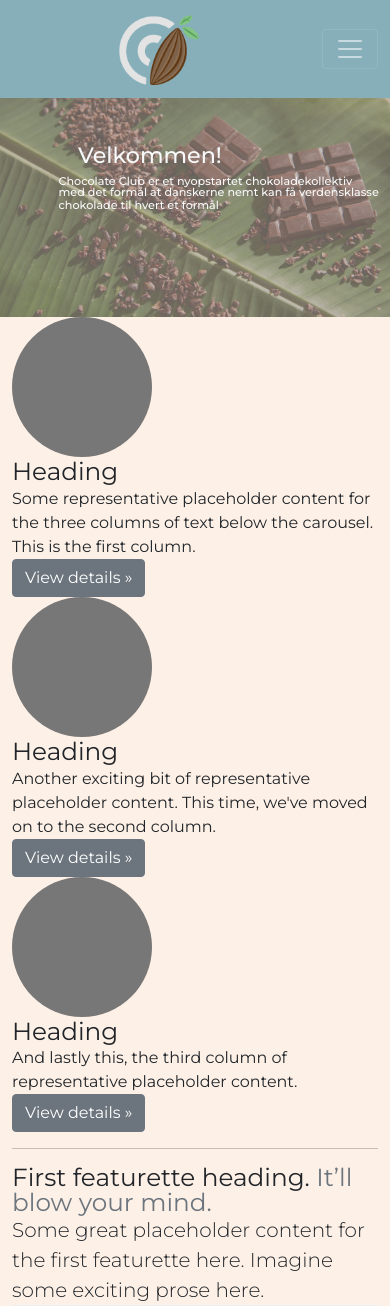
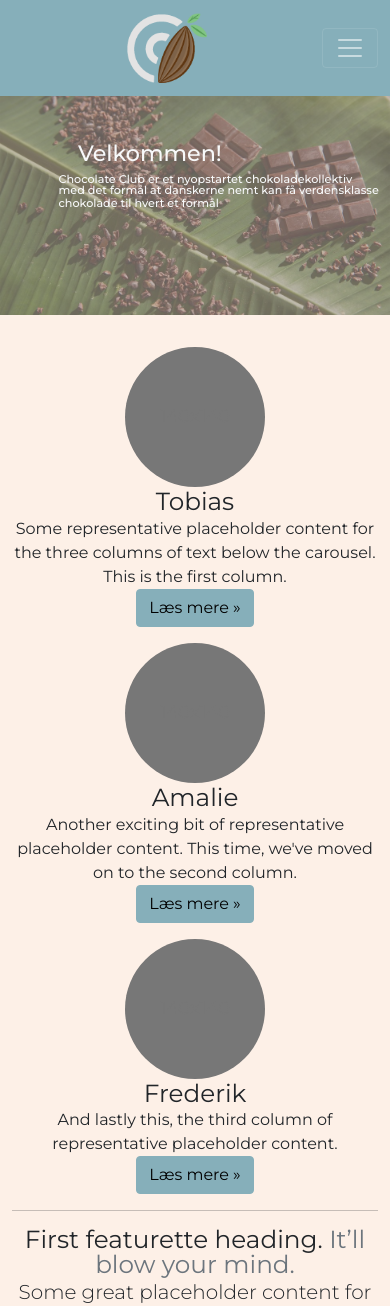
Before and after one commit to DesignByVang/ChocolateClub, a PHP site: page / in a window 390 px wide. Shown: the top 1306 px of the page. Run offline with PHP 8.4, Linux system fonts and the light colour scheme; some libraries are stand-ins or nearby versions.

Commit message:
navbar kigget på, ændret personer-info

```diff
--- a/css/styles.scss
+++ b/css/styles.scss
@@ -79,8 +79,10 @@ img{
 .navbar-brand img{
   height: 70px;
 }
-.toplogo{
-  height: 70px;
+
+.toplogo {
+  left: 50%;
+
 }
 .navbar-nav{
   align-items: center;
@@ -141,3 +143,7 @@ img{
     font-size: 0.7rem;
   }
 }
+
+.event {
+  font-weight: 300;
+}
--- a/evnets.php
+++ b/evnets.php
@@ -67,7 +67,7 @@
     <section class="py-5 text-center container">
         <div class="row py-lg-5">
             <div class="col-lg-6 col-md-8 mx-auto">
-                <h1 class="fw-light">Chocolate Club Events</h1>
+                <h1 class="text-light">Chocolate Club Events</h1>
                 <p class="lead text-muted">her vil du have muligheden for at se eller læse om og booke events til alle former for selvskaber</p>
                 <p>
                     <a href="#" class="btn btn-primary my-2">Kontakt</a>
--- a/index.php
+++ b/index.php
@@ -26,11 +26,9 @@
 
 <nav class="navbar navbar-expand-lg navbar-dark bg-primary">
     <div class="container-fluid">
-        <ul class="navbar-nav mx-auto">
-            <a class="navbar-brand d-lg-none" href="index.php">
-                <img src="images/logo_lille.png">
+        <a href="index.php" class="navbar-brand d-lg-none toplogo mx-auto">
+            <img src="images/logo_lille.png" alt="chocolate club logo">
         </a>
-        </ul>
         <button class="navbar-toggler" type="button" data-bs-toggle="collapse" data-bs-target="#navbarNav" aria-controls="navbarNav" aria-expanded="false" aria-label="Toggle navigation">
             <span class="navbar-toggler-icon"></span>
         </button>
@@ -87,32 +85,30 @@
 
 
 
-    <div class="container marketing">
-
-        <!-- Three columns of text below the carousel -->
+<div class="container marketing mt-3 text-center">
     <div class="row">
         <div class="col-lg-4">
-                <svg class="bd-placeholder-img rounded-circle" width="140" height="140" xmlns="http://www.w3.org/2000/svg" role="img" aria-label="Placeholder: 140x140" preserveAspectRatio="xMidYMid slice" focusable="false"><title>Placeholder</title><rect width="100%" height="100%" fill="#777"/><text x="50%" y="50%" fill="#777" dy=".3em">140x140</text></svg>
+            <svg class="bd-placeholder-img rounded-circle mt-3" width="140" height="140" xmlns="http://www.w3.org/2000/svg" role="img" aria-label="Placeholder: 140x140" preserveAspectRatio="xMidYMid slice" focusable="false"><title>Placeholder</title><rect width="100%" height="100%" fill="#777"/><text x="50%" y="50%" fill="#777" dy=".3em">140x140</text></svg>
 
-                <h2 class="fw-normal">Heading</h2>
+            <h2 class="fw-normal ">Tobias</h2>
             <p>Some representative placeholder content for the three columns of text below the carousel. This is the first column.</p>
-                <p><a class="btn btn-secondary" href="#">View details &raquo;</a></p>
-            </div><!-- /.col-lg-4 -->
+            <p><a class="btn btn-primary" href="#">Læs mere &raquo;</a></p>
+        </div>
         <div class="col-lg-4">
-                <svg class="bd-placeholder-img rounded-circle" width="140" height="140" xmlns="http://www.w3.org/2000/svg" role="img" aria-label="Placeholder: 140x140" preserveAspectRatio="xMidYMid slice" focusable="false"><title>Placeholder</title><rect width="100%" height="100%" fill="#777"/><text x="50%" y="50%" fill="#777" dy=".3em">140x140</text></svg>
+            <svg class="bd-placeholder-img rounded-circle mt-3" width="140" height="140" xmlns="http://www.w3.org/2000/svg" role="img" aria-label="Placeholder: 140x140" preserveAspectRatio="xMidYMid slice" focusable="false"><title>Placeholder</title><rect width="100%" height="100%" fill="#777"/><text x="50%" y="50%" fill="#777" dy=".3em">140x140</text></svg>
 
-                <h2 class="fw-normal">Heading</h2>
+            <h2 class="fw-normal">Amalie</h2>
             <p>Another exciting bit of representative placeholder content. This time, we've moved on to the second column.</p>
-                <p><a class="btn btn-secondary" href="#">View details &raquo;</a></p>
-            </div><!-- /.col-lg-4 -->
+            <p><a class="btn btn-primary" href="#">Læs mere &raquo;</a></p>
+        </div>
         <div class="col-lg-4">
-                <svg class="bd-placeholder-img rounded-circle" width="140" height="140" xmlns="http://www.w3.org/2000/svg" role="img" aria-label="Placeholder: 140x140" preserveAspectRatio="xMidYMid slice" focusable="false"><title>Placeholder</title><rect width="100%" height="100%" fill="#777"/><text x="50%" y="50%" fill="#777" dy=".3em">140x140</text></svg>
+            <svg class="bd-placeholder-img rounded-circle mt-3" width="140" height="140" xmlns="http://www.w3.org/2000/svg" role="img" aria-label="Placeholder: 140x140" preserveAspectRatio="xMidYMid slice" focusable="false"><title>Placeholder</title><rect width="100%" height="100%" fill="#777"/><text x="50%" y="50%" fill="#777" dy=".3em">140x140</text></svg>
 
-                <h2 class="fw-normal">Heading</h2>
+            <h2 class="fw-normal">Frederik</h2>
             <p>And lastly this, the third column of representative placeholder content.</p>
-                <p><a class="btn btn-secondary" href="#">View details &raquo;</a></p>
-            </div><!-- /.col-lg-4 -->
-        </div><!-- /.row -->
+            <p><a class="btn btn-primary" href="#">Læs mere &raquo;</a></p>
+        </div>
+    </div>
 
 
         <!-- START THE FEATURETTES -->
```
Also changed, not shown: css/styles.css (+1 -1 lines), 1 other file. Lines whose indentation alone changed are shown as unchanged.
